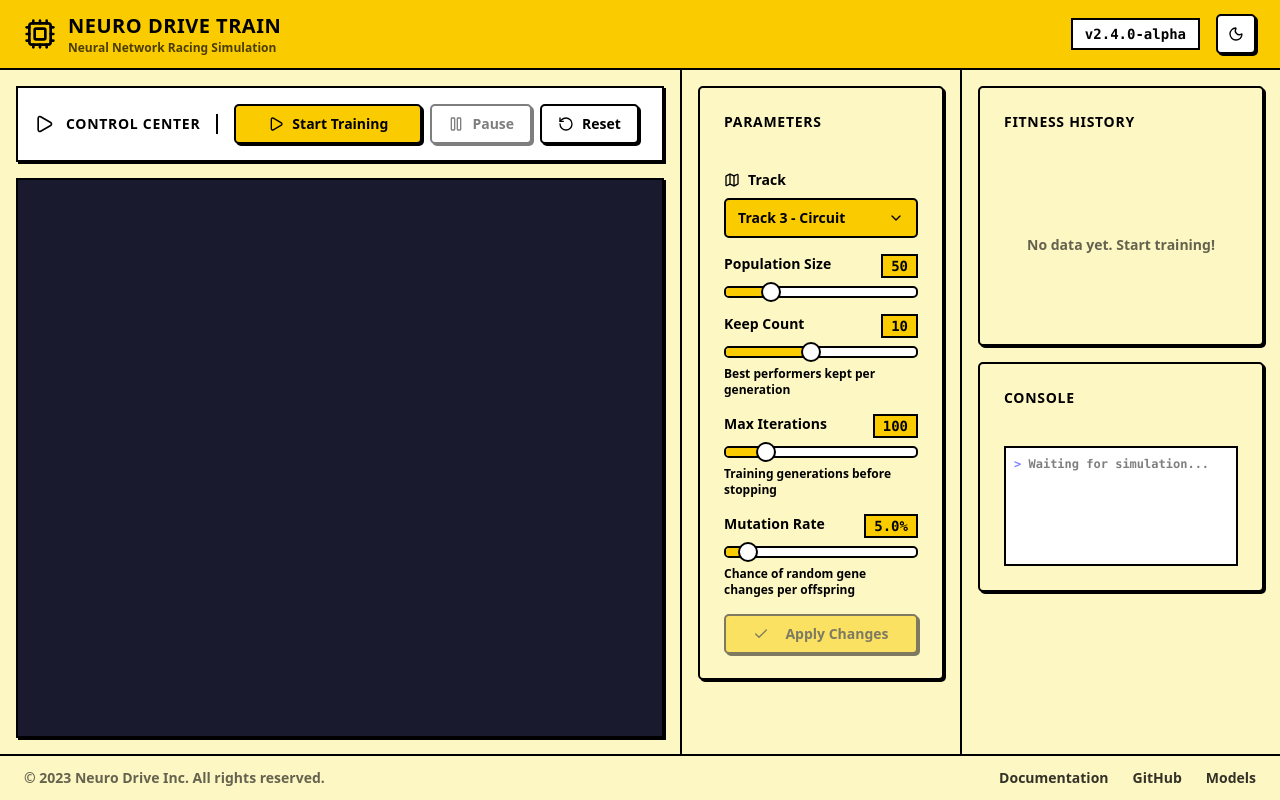
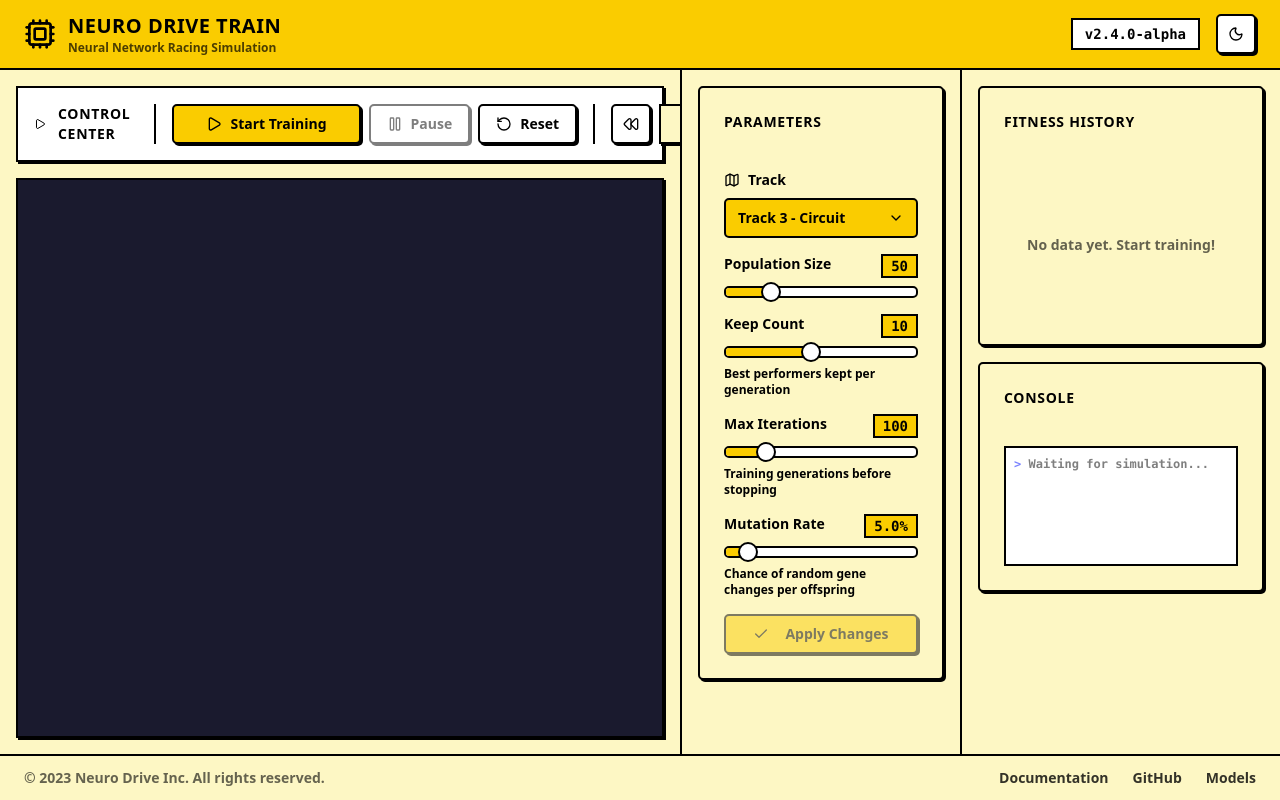
Before and after one commit to majiyaz2/neuro_drive_train, a Next.js app: page / in a window 1280 px wide. Built offline with nearby package versions, Linux system fonts and the light colour scheme.

Commit message:
feat: added buttons to control the speed

```diff
--- a/src/app/page.tsx
+++ b/src/app/page.tsx
@@ -21,6 +21,7 @@ export default function Home() {
   const [isSimulating, setIsSimulating] = useState(false);
   const [isLoading, setIsLoading] = useState(true);
   const [command, setCommand] = useState<GameCanvasCommand>(null);
+  const [simulationSpeed, setSimulationSpeed] = useState(1);
 
   const [parameters, setParameters] = useState<TrainingParameters>({
     populationSize: 50,
@@ -58,6 +59,22 @@ export default function Home() {
     setFitnessHistory([]);
     setCommand('reset');
     setTimeout(() => setCommand(null), 100);
+  }, [addLog]);
+
+  const handleSlowDown = useCallback(() => {
+    setSimulationSpeed((prev) => {
+      const newSpeed = Math.max(0.25, prev / 2);
+      addLog(`Simulation speed: ${newSpeed}x`);
+      return newSpeed;
+    });
+  }, [addLog]);
+
+  const handleSpeedUp = useCallback(() => {
+    setSimulationSpeed((prev) => {
+      const newSpeed = Math.min(4, prev * 2);
+      addLog(`Simulation speed: ${newSpeed}x`);
+      return newSpeed;
+    });
   }, [addLog]);
 
   const handleApplyParameters = useCallback((newParams: TrainingParameters) => {
@@ -109,9 +126,12 @@ export default function Home() {
           <ControlCenterCard
             isSimulating={isSimulating}
             isLoading={isLoading}
+            currentSpeed={simulationSpeed}
             onStart={handleStart}
             onPause={handlePause}
             onReset={handleReset}
+            onSlowDown={handleSlowDown}
+            onSpeedUp={handleSpeedUp}
           />
 
           <div className="flex-1 border-2 border-border bg-secondary-background shadow-shadow overflow-hidden">
@@ -119,6 +139,7 @@ export default function Home() {
               addLog={addLog}
               trackIndex={parameters.trackIndex}
               command={command}
+              simulationSpeed={simulationSpeed}
               trainingConfig={{
                 maxGenerationIterations: parameters.maxIterations,
                 populationCount: parameters.populationSize,
--- a/src/components/game/GameCanvas.tsx
+++ b/src/components/game/GameCanvas.tsx
@@ -16,6 +16,7 @@ export interface GameCanvasProps {
     carImagePaths?: string[];
     trainingConfig?: Partial<TrainingConfig>;
     command?: GameCanvasCommand;
+    simulationSpeed?: number;
     onSimulationComplete?: (networks: SerializableNetwork[]) => void;
     onLoadingChange?: (loading: boolean) => void;
     onSimulatingChange?: (simulating: boolean) => void;
@@ -78,6 +79,7 @@ export const GameCanvas = forwardRef<GameCanvasRef, GameCanvasProps>(function Ga
     ],
     trainingConfig,
     command,
+    simulationSpeed = 1,
     onSimulationComplete,
     onLoadingChange,
     onSimulatingChange,
@@ -90,6 +92,12 @@ export const GameCanvas = forwardRef<GameCanvasRef, GameCanvasProps>(function Ga
     const [isSimulating, setIsSimulating] = useState(false);
     const [isLoading, setIsLoading] = useState(true);
     const [simulationRound, setSimulationRound] = useState(1);
+    const speedRef = useRef(simulationSpeed);
+
+    // Keep speedRef updated when simulationSpeed prop changes
+    useEffect(() => {
+        speedRef.current = simulationSpeed;
+    }, [simulationSpeed]);
     const abortRef = useRef(false);
 
     // Pause function
@@ -249,7 +257,7 @@ export const GameCanvas = forwardRef<GameCanvasRef, GameCanvasProps>(function Ga
                 return;
             }
 
-            const deltaTime = app.ticker.deltaTime / 60; // Normalize to seconds
+            const deltaTime = (app.ticker.deltaTime / 60) * speedRef.current; // Normalize to seconds and apply speed multiplier
 
             for (const car of cars) {
                 if (!car.isRunning) continue;
--- a/src/components/page/train/ControlCenterCard.tsx
+++ b/src/components/page/train/ControlCenterCard.tsx
@@ -2,22 +2,28 @@
 
 import { Card, CardContent, CardHeader, CardTitle } from '@/components/ui/card';
 import { Button } from '@/components/ui/button';
-import { Play, Pause, RotateCcw } from 'lucide-react';
+import { Play, Pause, RotateCcw, Rewind, FastForward } from 'lucide-react';
 
 interface ControlCenterCardProps {
     isSimulating: boolean;
     isLoading: boolean;
+    currentSpeed: number;
     onStart: () => void;
     onPause: () => void;
     onReset: () => void;
+    onSlowDown: () => void;
+    onSpeedUp: () => void;
 }
 
 export function ControlCenterCard({
     isSimulating,
     isLoading,
+    currentSpeed,
     onStart,
     onPause,
     onReset,
+    onSlowDown,
+    onSpeedUp,
 }: ControlCenterCardProps) {
 
     return (
@@ -57,6 +63,33 @@ export function ControlCenterCard({
                     Reset
                 </Button>
             </div>
+
+            {/* Speed Controls */}
+            <div className="flex items-center gap-2 pl-4 border-l-2 border-border">
+                <Button
+                    variant="neutral"
+                    size="icon"
+                    onClick={onSlowDown}
+                    disabled={currentSpeed <= 0.25}
+                    title="Slow Down (0.5x)"
+                >
+                    <Rewind className="size-4" />
+                </Button>
+
+                <span className="min-w-[60px] text-center font-mono text-sm px-2 py-2 bg-background border-2 border-border p-4 shadow-shadow">
+                    {currentSpeed}x
+                </span>
+
+                <Button
+                    variant="neutral"
+                    size="icon"
+                    onClick={onSpeedUp}
+                    disabled={currentSpeed >= 4}
+                    title="Speed Up (2x)"
+                >
+                    <FastForward className="size-4" />
+                </Button>
+            </div>
         </div>
     );
 
```
Lines whose indentation alone changed are shown as unchanged.
